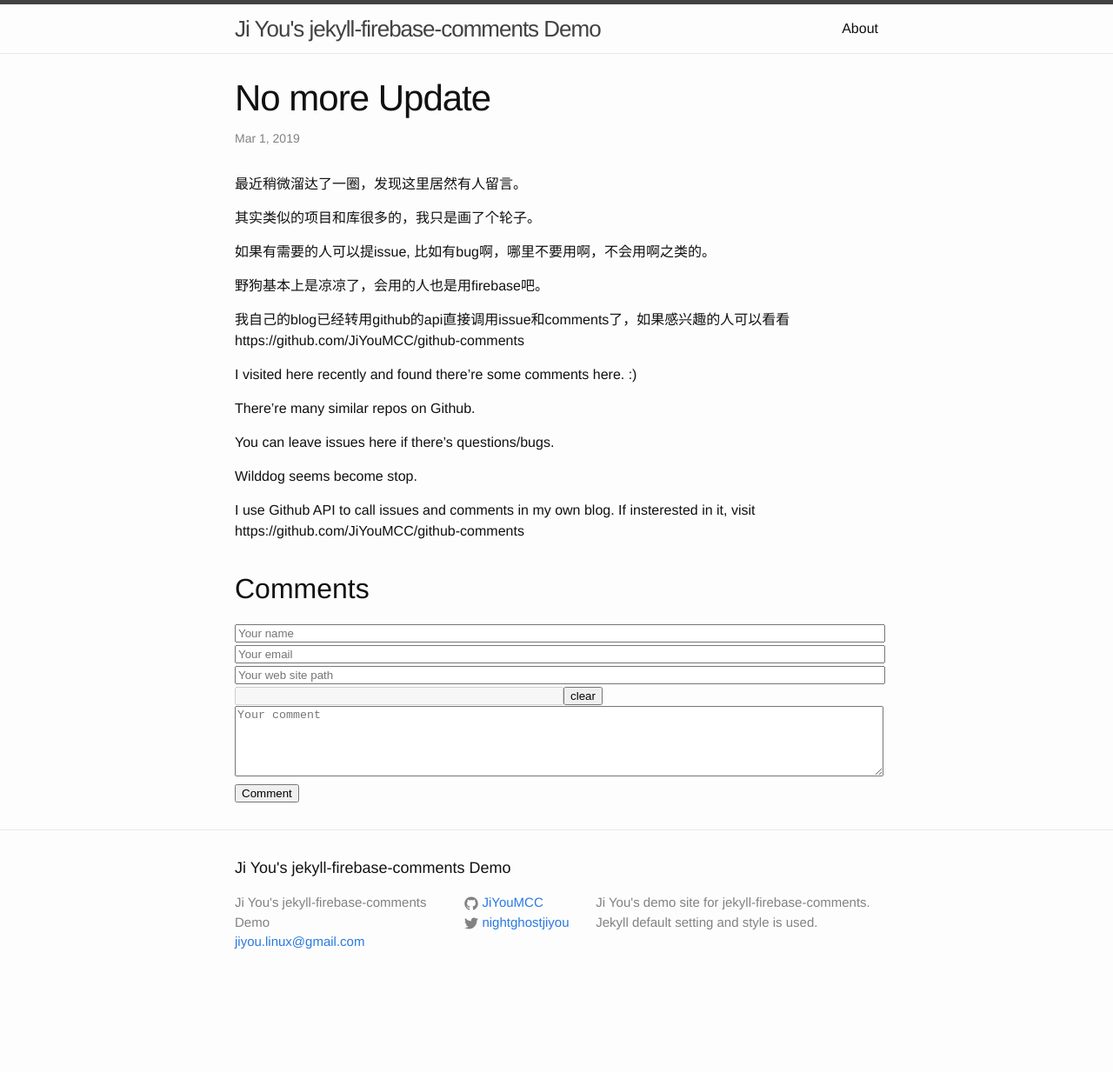
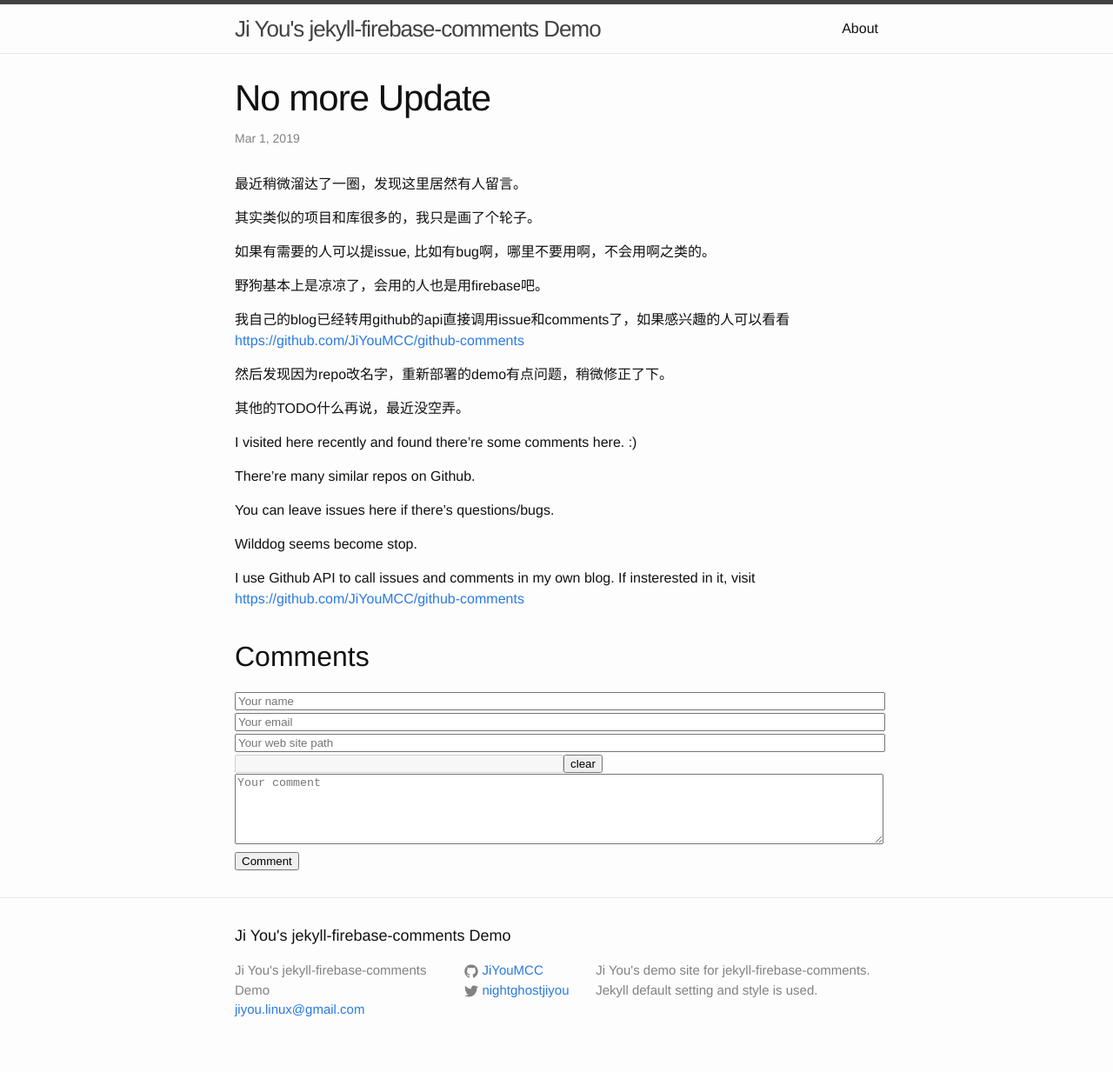
Before and after one commit to JiYouMCC/firebase-comments, a Jekyll site: the page built from docs/_posts/2019-03-01-no_more_update.markdown, in a window 1280 px wide. Shown: the whole page at 87% size. Built offline with Jekyll 4.4.1, drawn with Linux system fonts in a browser that asks for light colours; comment, search, counter and statistics services are not loaded; before the commit the page ends 1155 px from its top, so only the background shows below that.

Commit message:
Update 2019-03-01-no_more_update.markdown

```diff
--- a/docs/_posts/2019-03-01-no_more_update.markdown
+++ b/docs/_posts/2019-03-01-no_more_update.markdown
@@ -11,7 +11,11 @@ date:   2019-03-01 9:00:00 +0800
 
 野狗基本上是凉凉了，会用的人也是用firebase吧。
 
-我自己的blog已经转用github的api直接调用issue和comments了，如果感兴趣的人可以看看https://github.com/JiYouMCC/github-comments
+我自己的blog已经转用github的api直接调用issue和comments了，如果感兴趣的人可以看看[https://github.com/JiYouMCC/github-comments ](https://github.com/JiYouMCC/github-comments)
+
+然后发现因为repo改名字，重新部署的demo有点问题，稍微修正了下。
+
+其他的TODO什么再说，最近没空弄。
 
 I visited here recently and found there're some comments here. :)
 
@@ -21,4 +25,4 @@ You can leave issues here if there's questions/bugs.
 
 Wilddog seems become stop.
 
-I use Github API to call issues and comments in my own blog. If insterested in it, visit https://github.com/JiYouMCC/github-comments
+I use Github API to call issues and comments in my own blog. If insterested in it, visit [https://github.com/JiYouMCC/github-comments ](https://github.com/JiYouMCC/github-comments)
```
